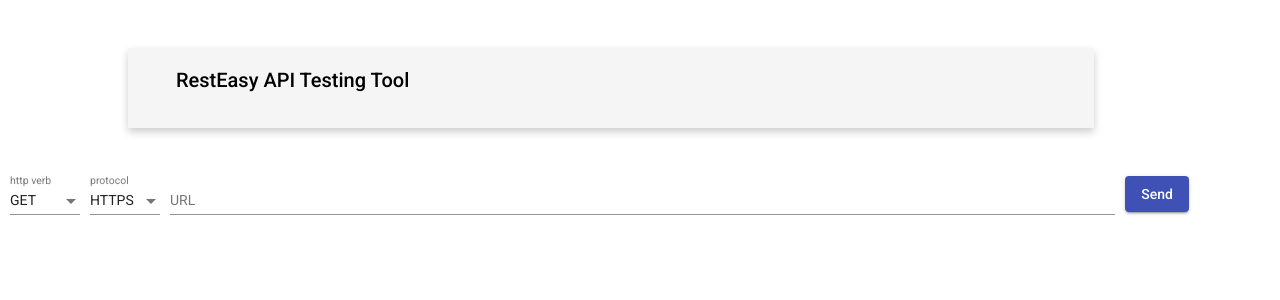
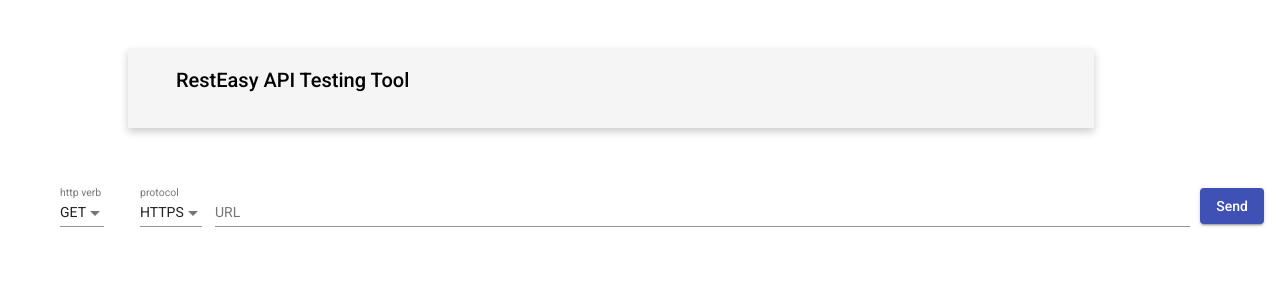
Before and after one commit to BlueFin605/FullyRested, an Angular app in the folder App/RestEasy/: page / in a window 1280 px wide. Shown: the top 300 px of the page. Built offline with nearby package versions, Linux system fonts and the light colour scheme.

Commit message:
styled the basic action

```diff
--- a/App/RestEasy/src/app/components/rest-action/rest-action.component.css
+++ b/App/RestEasy/src/app/components/rest-action/rest-action.component.css
@@ -1,20 +1,35 @@
-.verb-header {
-    margin: 10px;
-}
-
-.verb-selector {
-    width: 70px;
+.action-header {
+    margin: 60px;
+    display: flex;
 }
 
 .verb-basics {
-    float: left;
     margin-right: 10px;
 }
 
-.url {
-    width: 75%;
+.verb-selector-form-field {
 }
 
-.url-field {
+.protocol-selector-form-field {
+}
+
+.url-form-field {
     width: 100%;
 }
+
+.action-verb {
+    width: 70px;
+    /* float: left; */
+}
+
+.action-protocol {
+    width: 65px;
+}
+
+.action-url {
+    flex-grow: 1;
+}
+
+.action-send {
+    width: 10px;
+}
--- a/App/RestEasy/src/app/components/rest-action/rest-action.component.html
+++ b/App/RestEasy/src/app/components/rest-action/rest-action.component.html
@@ -1,6 +1,6 @@
-<div class="verb-header">
-    <div class="verb-basics">
-        <mat-form-field class="verb-selector">
+<div class="action-header">
+    <div class="verb-basics action-verb">
+        <mat-form-field class="verb-selector-form-field">
             <mat-label>http verb</mat-label>
             <mat-select [(value)]="verb">
                 <mat-option value="GET">GET</mat-option>
@@ -11,8 +11,8 @@
         </mat-form-field>
     </div>
 
-    <div class="verb-basics">
-        <mat-form-field class="verb-selector">
+    <div class="verb-basics action-protocol">
+        <mat-form-field class="protocol-selector-form-field">
             <mat-label>protocol</mat-label>
             <mat-select [(value)]="protocol">
                 <mat-option value="HTTP">HTTP</mat-option>
@@ -21,14 +21,14 @@
         </mat-form-field>
     </div>
 
-    <div class="verb-basics url">
-        <mat-form-field class="url-field">
+    <div class="verb-basics action-url">
+        <mat-form-field class="url-form-field">
             <mat-label>URL</mat-label>
             <input matInput>
         </mat-form-field>
     </div>
 
-    <div class="verb-basics">
+    <div class="verb-basics action-send">
         <button mat-raised-button color="primary">Send</button>
     </div>
 </div>
--- a/App/RestEasy/src/styles.css
+++ b/App/RestEasy/src/styles.css
@@ -5,3 +5,7 @@
 
 html, body { height: 100%; }
 body { margin: 0; font-family: Roboto, "Helvetica Neue", sans-serif; }
+
+.mat-form-field-infix {
+  width: auto !important;
+}
```
